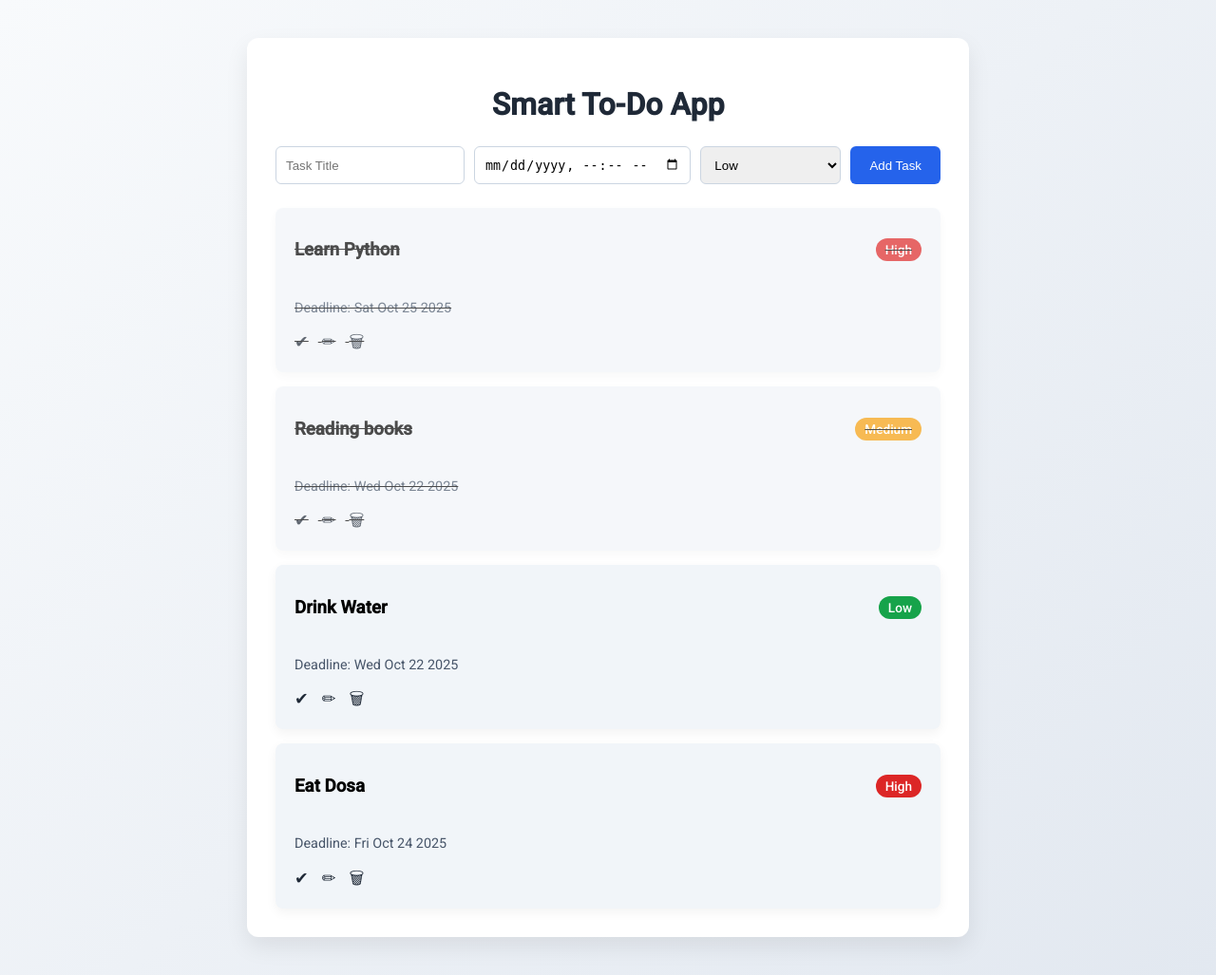
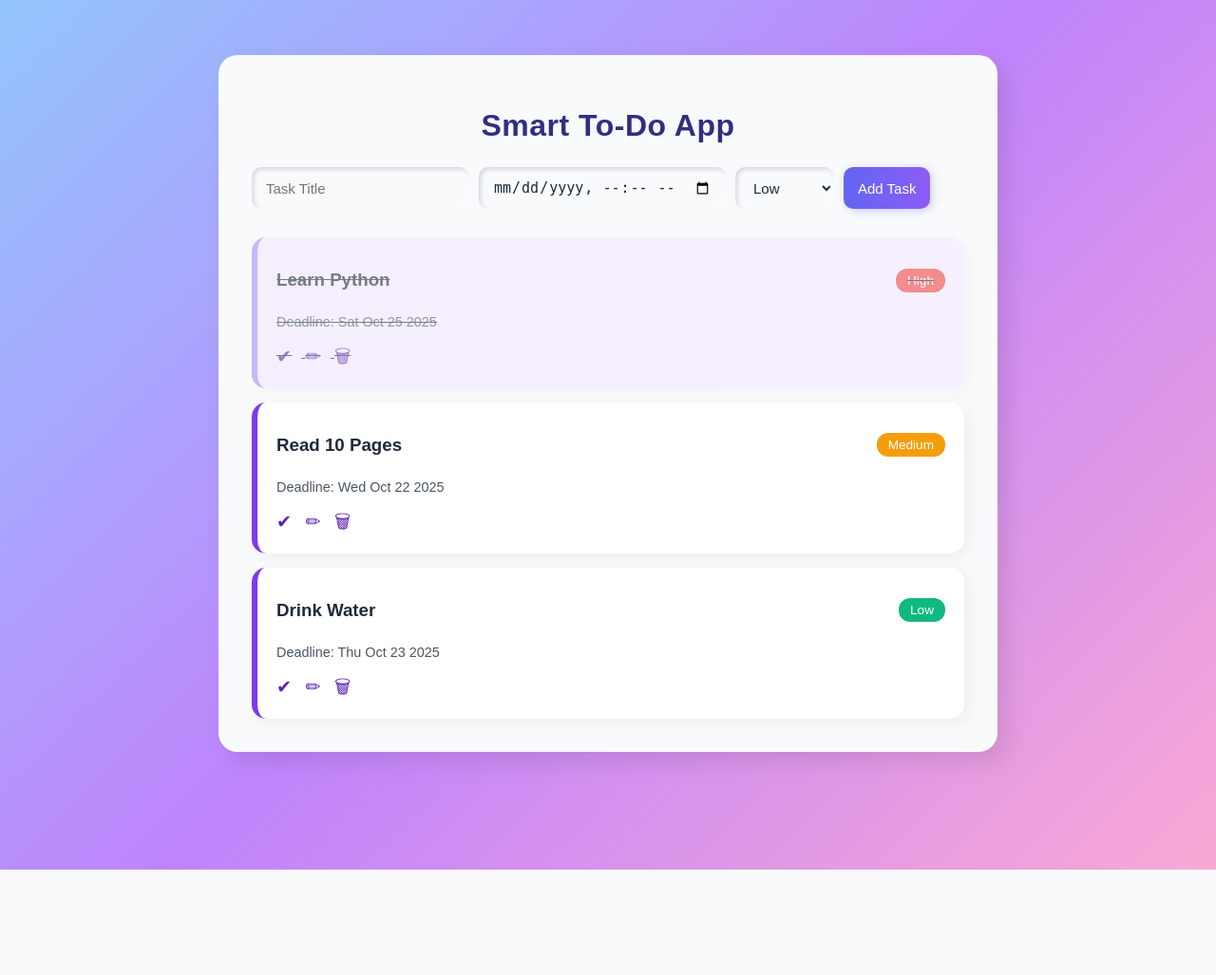
Before and after one commit to Abhijith-creator/smart-todo-app, a Flask app: page / in a window 1280 px wide. Shown: the whole page at 95% size. After the commit the page ends 916 px from the top, so only its background shows below. Run offline with Flask 3, Linux system fonts and the light colour scheme.

Commit message:
Updated style.css with Fade Animations

```diff
--- a/database.json
+++ b/database.json
@@ -6,21 +6,15 @@
         "completed": true
     },
     {
-        "title": "Reading books",
+        "title": "Read 10 Pages",
         "deadline": "2025-10-22T19:28",
         "priority": "Medium",
-        "completed": true
+        "completed": false
     },
     {
         "title": "Drink Water",
-        "deadline": "2025-10-22T19:40",
+        "deadline": "2025-10-23T19:40",
         "priority": "Low",
-        "completed": false
-    },
-    {
-        "title": "Eat Dosa",
-        "deadline": "2025-10-24T09:43",
-        "priority": "High",
         "completed": false
     }
 ]
--- a/static/style.css
+++ b/static/style.css
@@ -1,51 +1,61 @@
 body {
-    font-family: 'Roboto', sans-serif;
-    background: linear-gradient(135deg, #f8fafc, #e2e8f0);
-    margin: 0;
-    padding: 0;
+    font-family: 'Poppins', sans-serif;
+    background: linear-gradient(135deg, #93c5fd, #c084fc, #f9a8d4);
+    min-height: 100vh;
+    display: flex;
+    justify-content: center;
+    padding: 50px 20px;
+    color: #1e293b;
 }
 
 .app-container {
-    max-width: 700px;
-    margin: 40px auto;
-    background: #fff;
-    padding: 30px;
-    border-radius: 12px;
-    box-shadow: 0 10px 25px rgba(0,0,0,0.08);
+    width: 750px;
+    background: #f9fafb;
+    padding: 35px;
+    border-radius: 20px;
+    box-shadow: 10px 10px 25px rgba(0,0,0,0.1);
 }
 
 h1 {
     text-align: center;
+    color: #312e81;
+    font-weight: 600;
     margin-bottom: 25px;
-    color: #1f2937;
+    letter-spacing: 0.5px;
 }
 
-.add-task-form form {
+form {
     display: flex;
     gap: 10px;
     flex-wrap: wrap;
-    margin-bottom: 25px;
+    margin-bottom: 30px;
 }
 
-.add-task-form input, .add-task-form select {
-    padding: 10px;
-    border-radius: 6px;
-    border: 1px solid #cbd5e1;
-    flex: 1;
+input, select, button {
+    border: none;
+    padding: 12px 15px;
+    border-radius: 10px;
+    font-size: 15px;
+    box-shadow: inset 2px 2px 5px #d1d5db, inset -2px -2px 5px #ffffff;
+    background: #f8fafc;
+    color: #1e293b;
 }
 
-.add-task-form button {
-    padding: 10px 20px;
-    background: #2563eb;
-    color: #fff;
-    border: none;
-    border-radius: 6px;
-    cursor: pointer;
-    transition: background 0.3s ease;
+input:focus, select:focus {
+    outline: 2px solid #7c3aed;
 }
 
-.add-task-form button:hover {
-    background: #1d4ed8;
+button {
+    background: linear-gradient(90deg, #6366f1, #8b5cf6);
+    color: white;
+    cursor: pointer;
+    box-shadow: 2px 2px 10px rgba(99,102,241,0.3);
+    transition: transform 0.2s ease, box-shadow 0.3s ease;
+}
+
+button:hover {
+    transform: scale(1.05);
+    box-shadow: 3px 3px 12px rgba(79,70,229,0.35);
 }
 
 .task-list {
@@ -55,51 +65,72 @@ h1 {
 }
 
 .task-card {
-    background: #f1f5f9;
+    background: #ffffff;
     padding: 15px 20px;
-    border-radius: 8px;
-    box-shadow: 0 4px 12px rgba(0,0,0,0.05);
-    display: flex;
-    flex-direction: column;
+    border-radius: 15px;
+    box-shadow: 5px 5px 15px rgba(0,0,0,0.05);
+    transition: transform 0.2s ease, box-shadow 0.3s ease, opacity 0.4s ease;
+    border-left: 6px solid #7c3aed;
+    animation: fadeIn 0.4s ease;
+}
+
+.task-card:hover {
+    transform: translateY(-3px);
+    box-shadow: 0 6px 15px rgba(0,0,0,0.1);
 }
 
 .task-card.completed {
-    opacity: 0.7;
+    opacity: 0.65;
     text-decoration: line-through;
+    background: #f3e8ff;
+    border-left-color: #a78bfa;
+    animation: fadeOut 0.4s ease forwards;
 }
 
 .task-header {
     display: flex;
     justify-content: space-between;
     align-items: center;
-    margin-bottom: 8px;
 }
 
 .badge {
-    padding: 4px 10px;
+    padding: 5px 12px;
     border-radius: 12px;
     color: #fff;
     font-weight: 500;
     font-size: 0.85em;
 }
 
-.badge.low { background: #16a34a; }
+.badge.low { background: #10b981; }
 .badge.medium { background: #f59e0b; }
-.badge.high { background: #dc2626; }
+.badge.high { background: #ef4444; }
 
 .task-actions a {
     margin-right: 10px;
     text-decoration: none;
-    font-size: 1.1em;
-    color: #1f2937;
-    transition: color 0.2s ease;
+    font-size: 1.2em;
+    color: #5b21b6;
+    transition: color 0.3s ease, transform 0.2s ease;
 }
 
 .task-actions a:hover {
-    color: #2563eb;
+    color: #7c3aed;
+    transform: scale(1.2);
 }
 
 .deadline {
+    color: #4b5563;
     font-size: 0.9em;
-    color: #475569;
+    margin-top: 6px;
 }
+
+/* Fade Animations */
+@keyframes fadeIn {
+    from { opacity: 0; transform: translateY(5px); }
+    to { opacity: 1; transform: translateY(0); }
+}
+
+@keyframes fadeOut {
+    from { opacity: 1; }
+    to { opacity: 0.6; }
+}
```
